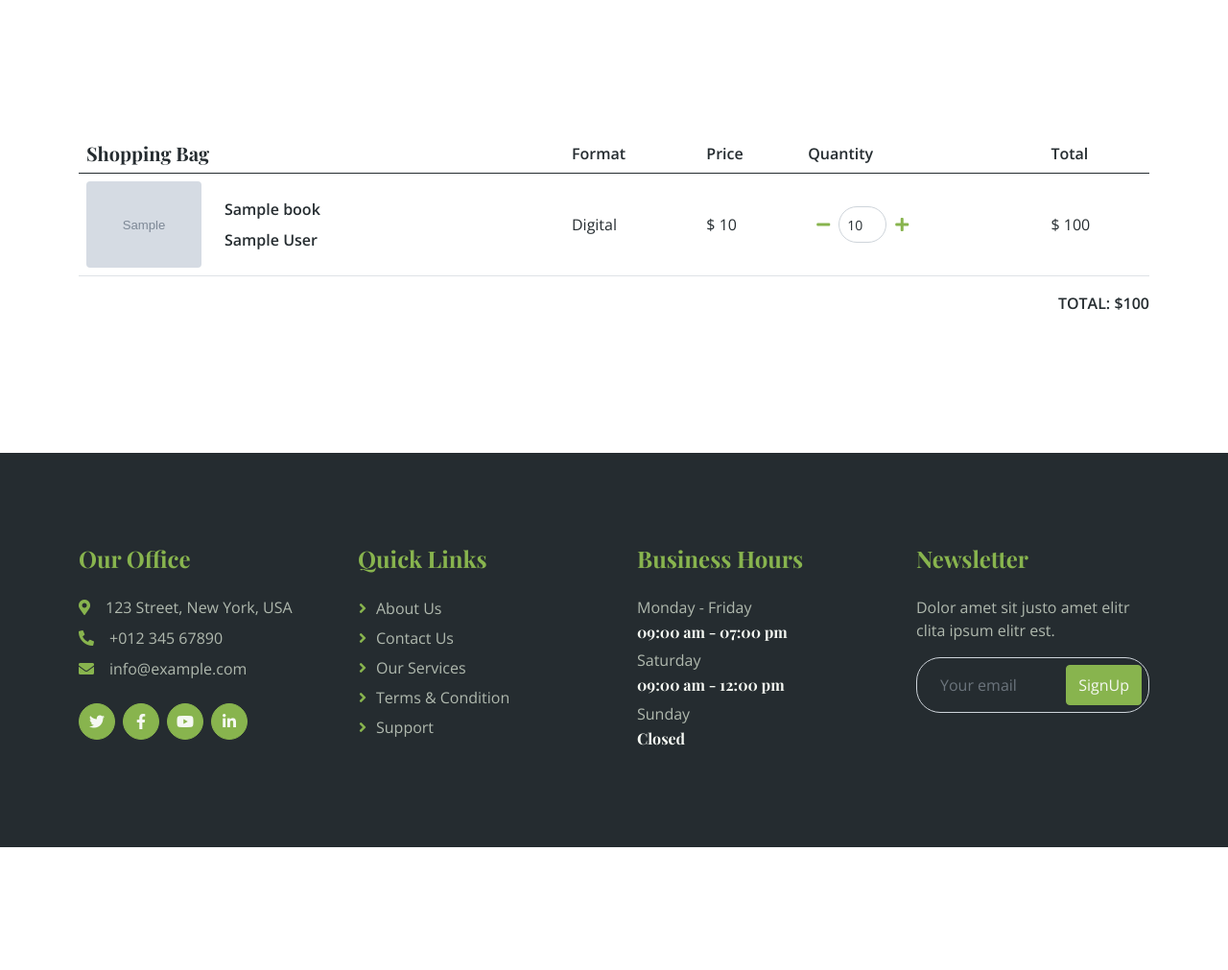
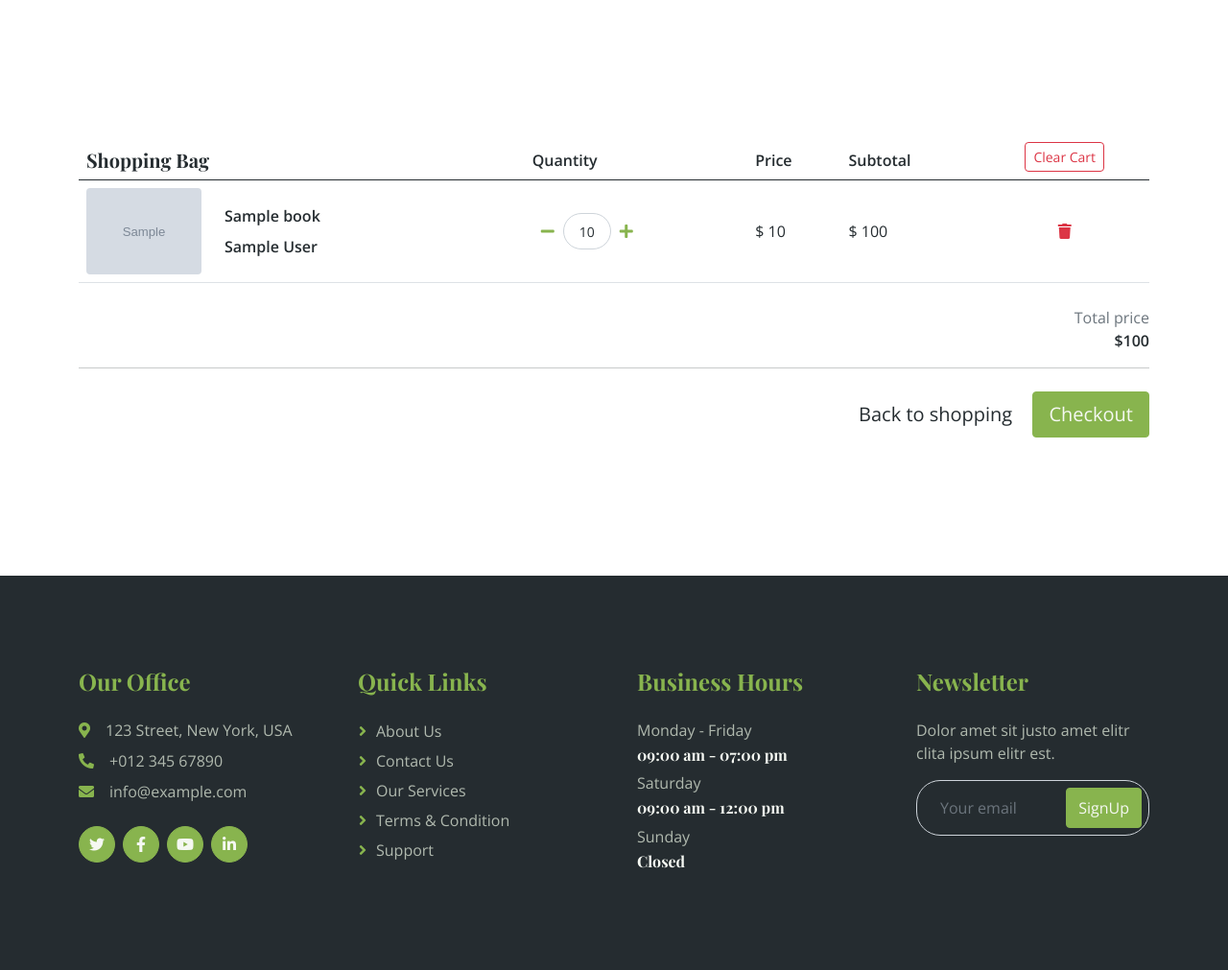
Before and after one commit to RiolaLama/book_store, a PHP site: page /cart.php in a window 1280 px wide. Shown: the part 413-1424 px from the top of the page at 96% size. Before the commit the page ends 1296 px from the top, so only its background shows below. Run offline with PHP 8.4, Linux system fonts and the light colour scheme; the visitor is signed in with stand-in values (Sample User, id 1); tables that the repository leaves empty or names only in its code hold one stand-in row (values such as "Sample post"); grey boxes marked "Sample" are stand-in pictures; some libraries are stand-ins or nearby versions.

Commit message:
adds the clear cart functionality

```diff
--- a/books.php
+++ b/books.php
@@ -8,7 +8,7 @@ $title = "Books";
 // $user = mysqli_fetch_assoc($result);
 // $userId = $_SESSION[$userType];
 
-// require_once 'actions/add_to_card.php';
+// require_once 'actions/add_to_cart.php';
 
 
 $result = getAll('book');
@@ -27,7 +27,7 @@ if (mysqli_num_rows($result)  > 0) {
                     </div>
                     <div class='store-overlay'>
                         <a href='details.php?id={$row['id']}' class='btn btn-primary rounded-pill py-2 px-4 m-2'>More Detail <i class='fa fa-arrow-right ms-2'></i></a>
-                        <form method='POST' class='addCard' action='actions/add_to_card.php'>
+                        <form method='POST' class='addCard' action='actions/add_to_cart.php'>
                             <input type='text' hidden name='id' value='{$row['id']}'>
                             <button type='submit' name='submit' href='books.php?id={$row['id']}' class='btn btn-dark rounded-pill py-2 px-4 m-2'>Add to Cart <i class='fa fa-cart-plus ms-2'></i></button>
                         </form>
--- a/cart.php
+++ b/cart.php
@@ -8,8 +8,6 @@ $sql = "SELECT * FROM users WHERE id = {$_SESSION[$userType]}";
 $result = mysqli_query($connect, $sql);
 $user = mysqli_fetch_assoc($result);
 $userId = $_SESSION[$userType];
-
-
 
 $tbody = '';
 $total = 0;
@@ -38,26 +36,27 @@ if (mysqli_num_rows($res0) > 0) {
                     </div>
                 </th>
                 <td class='align-middle'>
-                    <p class='mb-0' style='font-weight: 500;'>Digital</p>
-                </td>
-                <td class='align-middle'>
-                <p class='mb-0' style='font-weight: 500;' data-price='{$row['price']}'>$ {$row['price']}</p>
-                </td>
-                <td class='align-middle'>
                     <div class='d-flex flex-row'>
                         <button class='btn btn-link px-2 minusBtn' data-bookid='{$row['book_id']}'>
                         <i class='fas fa-minus'></i>
                         </button>
-                        <input id='qtyValue' min='0' name='quantity' value='{$row['quantity']}' type='number' class='form-control form-control-sm qtyValue' style='width: 50px;' />
+                        <input id='qtyValue' min='0' name='quantity' value='{$row['quantity']}' type='text' class='form-control form-control-sm qtyValue text-center' style='width: 50px;' />
                         <button class='btn btn-link px-2 plusBtn' data-bookid='{$row['book_id']}'>
                             <i class='fas fa-plus'></i>
                         </button>
                     </div>
                 </td>
+                <td class='align-middle'>
+                    <p class='mb-0' style='font-weight: 500;' data-price='{$row['price']}'>$ {$row['price']}</p>
+                </td>
 
                 <td class='align-middle'>
                 <p class='mb-0 total' style='font-weight: 500;' data-price='{$row['price']}'> $ $itemTotal</p>
                 </td>
+                <td class='text-center align-middle'>
+                    <button class='btn text-danger remove-item' data-bookid='{$row['book_id']}'><i class='fa fa-trash'></i></button>
+                </td>
+
             </tr>
     ";
     }
@@ -89,24 +88,29 @@ if (mysqli_num_rows($res0) > 0) {
         <div class="container h-100 py-5">
             <div class="row d-flex justify-content-center align-items-center h-100">
                 <div class="col">
-
                     <div class="table-responsive">
                         <table class="table">
                             <thead>
                                 <tr>
                                     <th scope="col" class="h5">Shopping Bag</th>
-                                    <th scope="col">Format</th>
+                                    <th scope="col">Quantity</th>
                                     <th scope="col">Price</th>
-                                    <th scope="col">Quantity</th>
-                                    <th scope="col">Total</th>
+                                    <th scope="col">Subtotal</th>
+                                    <th class="text-center"><button id="clearCartBtn" class="btn btn-sm btn-outline-danger">Clear Cart</a></th>
                                 </tr>
                             </thead>
                             <tbody>
                                 <?= $tbody ?>
                             </tbody>
                         </table>
-                        <div class='text-end'>
-                            <p class='fw-bold mb-0' id='totalCart'>TOTAL: $<?= $totalCart ?> </p>
+                        <div class="text-end mt-4">
+                            <label class="text-muted font-weight-normal m-0">Total price</label>
+                            <div class="text-large" id='totalCart'><strong>$<?= $totalCart ?></strong></div>
+                        </div>
+                        <hr>
+                        <div class="float-end">
+                            <a href='books.php' class="btn btn-lg btn-default md-btn-flat mt-2 mr-3">Back to shopping</a>
+                            <button type="button" class="btn btn-lg btn-primary mt-2">Checkout</button>
                         </div>
                     </div>
                 </div>
--- a/components/footer.php
+++ b/components/footer.php
@@ -78,7 +78,7 @@
                el: ".swiper-pagination",
            },
        });
-       // AJAX - Upload picture
+       //Upload picture
        function uploadPic() {
            let formData = new FormData();
            formData.append('picture', fileInput.files[0]);
@@ -87,7 +87,7 @@
            xhr.open('POST', '../change-img.php');
            xhr.onload = function() {
                if (xhr.status === 200) {
-                   console.log(this.responseText);
+                //    console.log(this.responseText);
                    let response = JSON.parse(this.responseText);
                    imageElement.src = '../' + response.url;
                }
@@ -99,7 +99,7 @@
        if (fileInput) {
            fileInput.addEventListener('change', uploadPic);
        }
-       //    Add to cart
+       // Add to cart
        let minusBtn = document.getElementsByClassName('minusBtn')
        let plusBtn = document.getElementsByClassName('plusBtn')
        let quantityInput = document.getElementsByClassName('qtyValue')
@@ -132,6 +132,7 @@
            if (quantity === 0) {
                total[index].closest('tr').remove();
                deleteItemFromCart(bookId);
+               updateTotalCart();
            } else {
                let xhttp = new XMLHttpRequest();
                let data = `bookId=${bookId}&quantity=${quantity}`;
@@ -179,7 +180,48 @@
                const itemTotal = parseFloat(total[i].innerText.substring(2));
                totalCart += itemTotal;
            }
-           totalCartElement.innerHTML = `TOTAL: $ ${totalCart.toFixed(2)}`;
+           totalCartElement.innerHTML = `<strong>$${totalCart.toFixed(2)}</strong>`;
+
+       }
+
+
+       let removeButtons = document.querySelectorAll('.remove-item');
+       // Remove item from cart
+       removeButtons.forEach(button => {
+           button.addEventListener('click', function() {
+               const bookId = button.getAttribute('data-bookid');
+               let xhttp = new XMLHttpRequest();
+               let data = `bookId=${bookId}`;
+               xhttp.onload = function() {
+                   if (this.status == 200) {
+                       button.closest('tr').remove();
+                       updateTotalCart();
+                   } else {
+                       console.log("Error removing item from the shopping cart");
+                   }
+               };
+               xhttp.open("POST", "actions/delete_item.php");
+               xhttp.setRequestHeader("Content-type", "application/x-www-form-urlencoded");
+               xhttp.send(data);
+           });
+       });
+       // Clear cart
+       const clearCartBtn = document.getElementById('clearCartBtn');
+       if (clearCartBtn) {
+           clearCartBtn.addEventListener('click', function() {
+               let xhttp = new XMLHttpRequest();
+               xhttp.onload = function() {
+                   if (this.status == 200) {
+                       document.querySelector('tbody').innerHTML = "";
+                       updateTotalCart();
+                   } else {
+                       console.log("Error clearing the shopping cart");
+                   }
+               };
+               xhttp.open("POST", "actions/clear_cart.php");
+               xhttp.setRequestHeader("Content-type", "application/x-www-form-urlencoded");
+               xhttp.send();
+           });
        }
    </script>
    </body>
--- a/details.php
+++ b/details.php
@@ -73,7 +73,7 @@ if (mysqli_num_rows($result)  > 0) {
                             <input type="number" class="form-control text-center w-100" value="1">
                         </div> -->
 
-                        <form method='POST' class='addCard' action='actions/add_to_card.php'>
+                        <form method='POST' class='addCard' action='actions/add_to_cart.php'>
                             <div class="col-lg-5 mt-3">
                                 <input type='text' hidden name='id' value='<?= $row['id'] ?>'>
                                 <button name="submit" class="btn btn-dark rounded-pill py-2 px-4 m-2 w-100 " type='submit'>Add To Cart <i class='fa fa-cart-plus ms-2'></i></button>
```
Also changed, not shown: actions/clear_cart.php (added, +15 -0 lines), actions/add_to_cart.php (renamed from actions/add_to_card.php).
